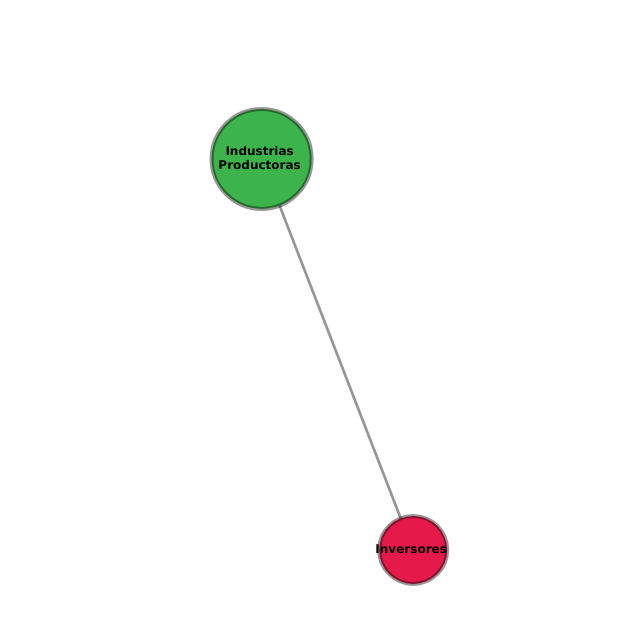
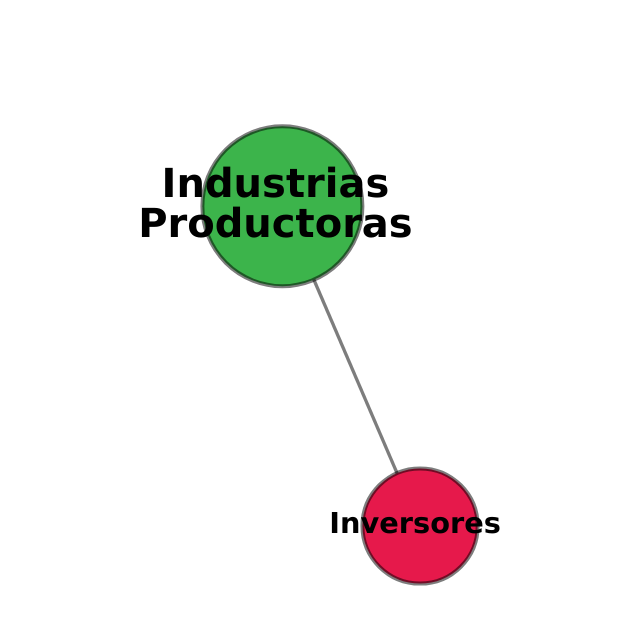
Before and after one commit to ForCodes4/NODOS, a plain HTML site: page index.html in a window 1280 px wide. Shown: the whole page, without its empty margins (218-858 px from the left). Drawn offline with Linux system fonts and the light colour scheme.

Commit message:
Update index.html

```diff
--- a/index.html
+++ b/index.html
@@ -2,7 +2,7 @@
 <html lang="es">
 <head>
   <meta charset="UTF-8">
-  <title>Simulación de Canvas</title>
+  <title>Simulación de Canvas Adaptativa</title>
   <style>
     body {
       margin: 0;
@@ -22,12 +22,13 @@
     const context = canvas.getContext('2d');
 
     // Ajustar el tamaño del canvas
-    canvas.width = window.innerWidth;
-    canvas.height = window.innerHeight;
+    function resizeCanvas() {
+      canvas.width = window.innerWidth;
+      canvas.height = window.innerHeight;
+    }
 
-    // Variables de configuración
-    const width = canvas.width;
-    const height = canvas.height;
+    window.addEventListener('resize', resizeCanvas);
+    resizeCanvas(); // Llamar inicialmente para ajustar el tamaño
 
     // Función para generar un número aleatorio en un rango
     function randomRange(min, max) {
@@ -102,8 +103,8 @@
       }
 
       bounce(width, height) {
-        if (this.pos.x <= this.radius || this.pos.x >= width - this.radius) this.vel.x *= -1;
-        if (this.pos.y <= this.radius || this.pos.y >= height - this.radius) this.vel.y *= -1;
+        if (this.pos.x - this.radius <= 0 || this.pos.x + this.radius >= width) this.vel.x *= -1;
+        if (this.pos.y - this.radius <= 0 || this.pos.y + this.radius >= height) this.vel.y *= -1;
       }
 
       update() {
@@ -122,13 +123,13 @@
         context.stroke();
 
         // Mostrar el nombre del agente
-        context.font = 'bold 12px Verdana';
+        context.font = `bold ${this.radius / 2}px Verdana`; // Tamaño de fuente proporcional al radio
         context.fillStyle = 'black';
         context.textAlign = 'center';
         context.textBaseline = 'middle';
 
         const maxWidth = this.radius * 1.8;
-        this.wrapText(context, this.name, 0, 0, maxWidth, 14);
+        this.wrapText(context, this.name, 0, 0, maxWidth, this.radius / 2);
 
         context.restore();
       }
@@ -164,15 +165,18 @@
     // Función para agregar un agente
     function addAgent() {
       if (agentIndex < agentNames.length) {
-        const x = randomRange(0, width);
-        const y = randomRange(0, height);
-
+        // Calcular el número de conexiones para ajustar el tamaño
         const connections = countConnections(agentIndex);
 
-        const minRadius = 10;
-        const maxRadius = 50;
+        // Ajustar el radio proporcionalmente al número de conexiones y al tamaño de la pantalla
+        const minRadius = Math.min(canvas.width, canvas.height) * 0.03; // 3% del tamaño mínimo de la pantalla
+        const maxRadius = Math.min(canvas.width, canvas.height) * 0.1;  // 10% del tamaño mínimo de la pantalla
         const maxConnections = adjacencyMatrix.length - 1;
         const radius = mapRange(connections, 0, maxConnections, minRadius, maxRadius);
+
+        // Generar posiciones iniciales que aseguren que los agentes no aparezcan en los bordes
+        const x = randomRange(radius, canvas.width - radius);
+        const y = randomRange(radius, canvas.height - radius);
 
         agents.push(new Agent(x, y, agentNames[agentIndex], agentIndex, radius));
         agentIndex++;
@@ -189,9 +193,9 @@
 
     // Animación
     function animate() {
-      context.clearRect(0, 0, width, height);
+      context.clearRect(0, 0, canvas.width, canvas.height);
       context.fillStyle = 'white';
-      context.fillRect(0, 0, width, height);
+      context.fillRect(0, 0, canvas.width, canvas.height);
 
       // Dibujar líneas según la matriz de adyacencia
       for (let i = 0; i < agents.length; i++) {
@@ -204,8 +208,8 @@
             const dy = agent.pos.y - other.pos.y;
             const dist = Math.sqrt(dx * dx + dy * dy);
 
-            const lineWidth = mapRange(dist, 0, width / 2, 6, 1);
-            const alpha = mapRange(dist, 0, width / 2, 1, 0.1);
+            const lineWidth = mapRange(dist, 0, canvas.width / 2, 6, 1);
+            const alpha = mapRange(dist, 0, canvas.width / 2, 1, 0.1);
 
             context.lineWidth = lineWidth;
             context.strokeStyle = `rgba(0, 0, 0, ${alpha})`;
@@ -221,7 +225,7 @@
       agents.forEach((agent) => {
         agent.update();
         agent.draw(context);
-        agent.bounce(width, height);
+        agent.bounce(canvas.width, canvas.height);
       });
 
       requestAnimationFrame(animate);
@@ -229,11 +233,6 @@
 
     animate();
 
-    // Ajustar el canvas al cambiar el tamaño de la ventana
-    window.addEventListener('resize', function() {
-      canvas.width = window.innerWidth;
-      canvas.height = window.innerHeight;
-    });
   </script>
 </body>
 </html>
```
